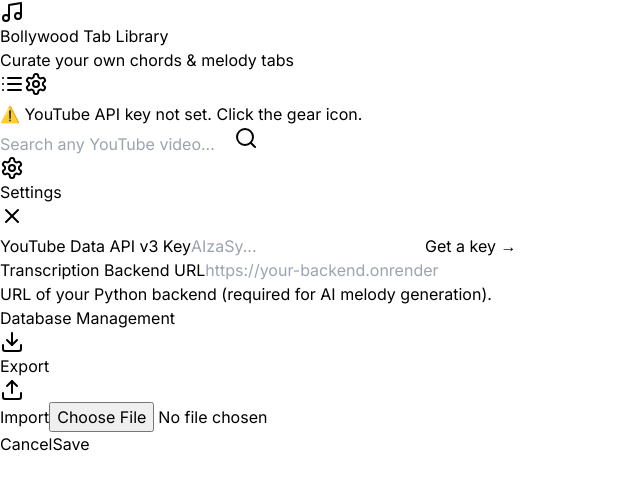
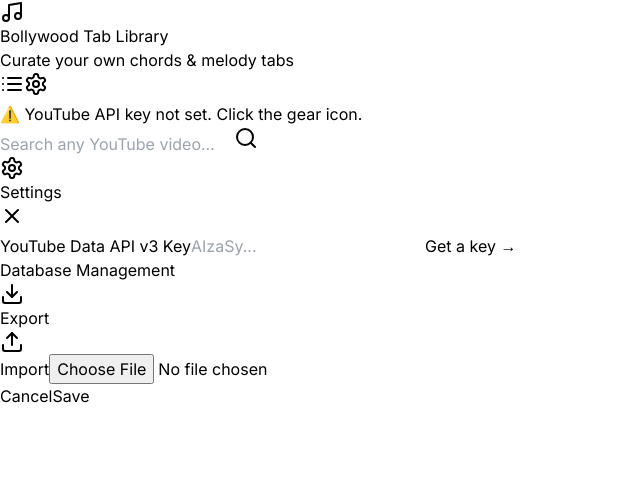
Before and after one commit to arungandhis/guitar-chord-finder, a Next.js app in the folder frontend/: page / in a window 1280 px wide. Both pictures are taken after a click on the button 36 px from the left and 84 px from the top of the page. Shown: the top 490 px of the page, without its empty margins (0-640 px from the left). Built offline with nearby package versions, Linux system fonts and the light colour scheme.

Commit message:
Update Settings.tsx

```diff
--- a/frontend/app/components/Settings.tsx
+++ b/frontend/app/components/Settings.tsx
@@ -11,18 +11,15 @@
 
 export default function Settings({ isOpen, onClose }: SettingsProps) {
   const [youtubeKey, setYoutubeKey] = useState('');
-  const [backendUrl, setBackendUrl] = useState('');
 
   useEffect(() => {
     if (isOpen) {
       setYoutubeKey(localStorage.getItem('youtube_api_key') || '');
-      setBackendUrl(localStorage.getItem('transcribe_backend_url') || '');
     }
   }, [isOpen]);
 
   const saveSettings = () => {
     localStorage.setItem('youtube_api_key', youtubeKey.trim());
-    localStorage.setItem('transcribe_backend_url', backendUrl.trim());
     onClose();
     window.location.reload();
   };
@@ -78,22 +75,11 @@
             <a
               href="https://console.cloud.google.com/apis/credentials"
               target="_blank"
+              rel="noopener noreferrer"
               className="text-xs text-green-400 mt-1 inline-block"
             >
               Get a key →
             </a>
-          </div>
-
-          <div>
-            <label className="block text-sm font-medium mb-1">Transcription Backend URL</label>
-            <input
-              type="text"
-              value={backendUrl}
-              onChange={(e) => setBackendUrl(e.target.value)}
-              placeholder="https://your-backend.onrender.com"
-              className="w-full px-3 py-2 bg-gray-700 border border-gray-600 rounded"
-            />
-            <p className="text-xs text-gray-400 mt-1">URL of your Python backend (required for AI melody generation).</p>
           </div>
 
           <div className="border-t border-gray-700 pt-4">
```
